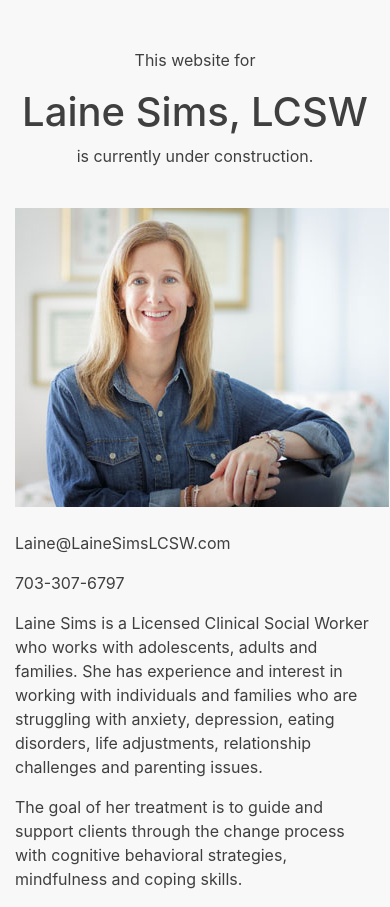
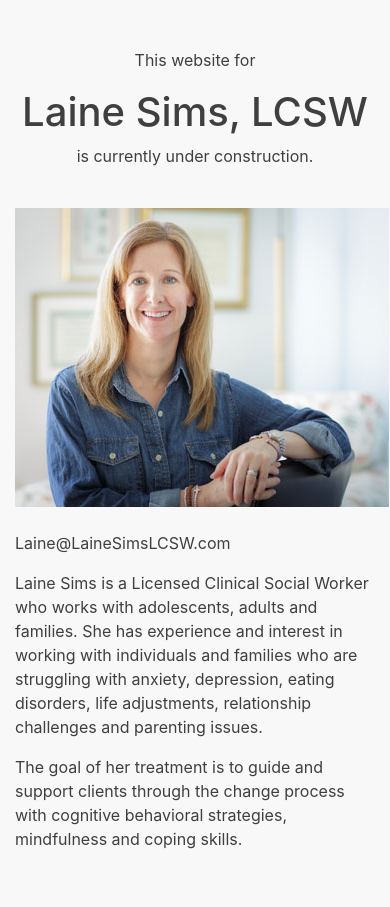
Before and after one commit to josi3006/laine-sims-lcsw, a React (Create React App) app: page / in a window 390 px wide. After the commit the page ends 867 px from the top, so only its background shows below. Built offline with nearby package versions, Linux system fonts and the light colour scheme.

Commit message:
Removed phone number

```diff
--- a/src/components/underconstruction.js
+++ b/src/components/underconstruction.js
@@ -30,7 +30,6 @@ const UnderConstruction = () => {
                     </div>
 
                     <p>Laine@LaineSimsLCSW.com</p>
-                    <p>703-307-6797</p>
 
 
                     <p>Laine Sims is a Licensed Clinical Social Worker who works with adolescents, adults and families. She has experience and interest in working with individuals and families who are struggling with anxiety, depression, eating disorders, life adjustments, relationship challenges and parenting issues.</p>
```
